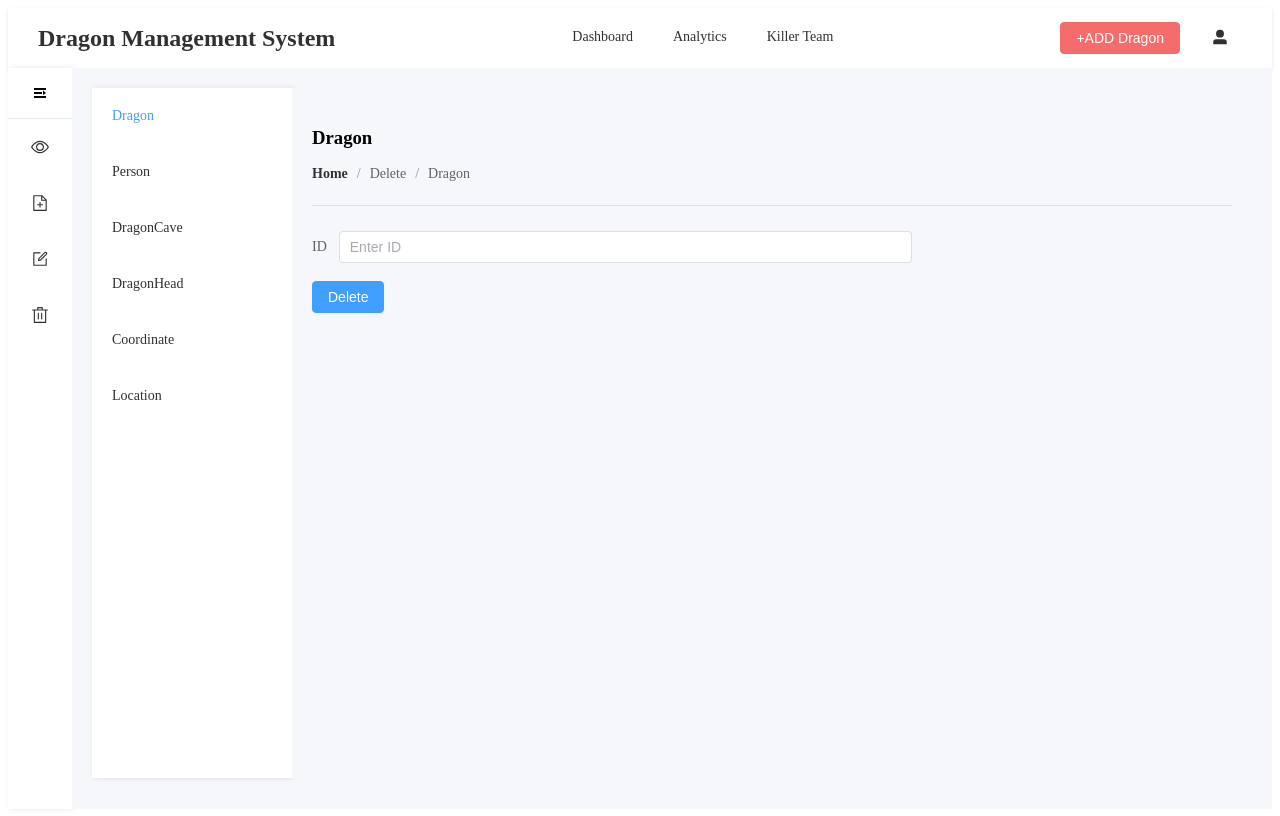
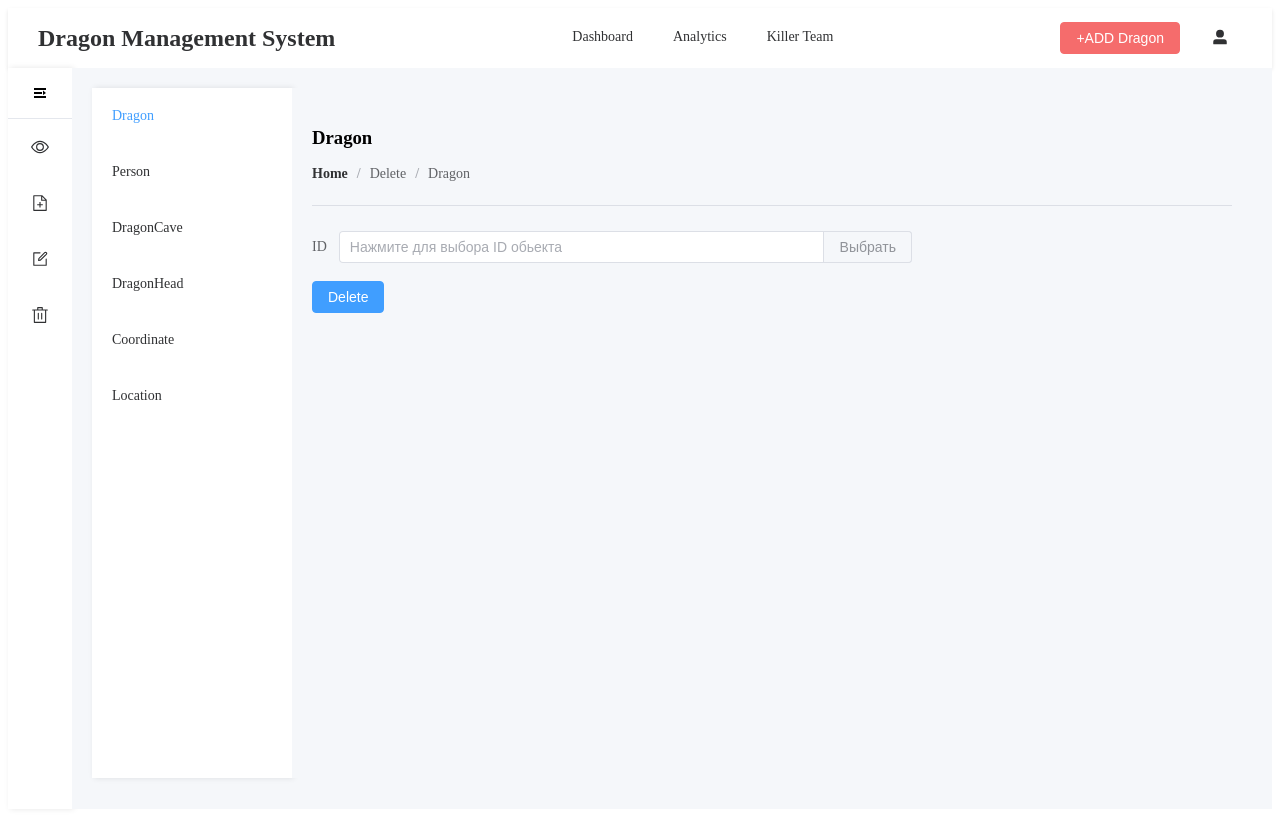
Before and after one commit to Luhter1/isLab1, a Vue app in the folder frontend/: page /delete/Dragon in a window 1280 px wide. Built offline with nearby package versions, Linux system fonts and the light colour scheme; no server answers; sample sign-in values are in the browser's storage.

Commit message:
add autocomplite for delete

```diff
--- a/frontend/src/components/Common/EntitySelectField.vue
+++ b/frontend/src/components/Common/EntitySelectField.vue
@@ -87,6 +87,25 @@ const handleSelectClick = (row: any) => {
       <!-- Динамические колонки конкретной сущности -->
       <component :is="tableComponent" />
 
+        <!-- Created By -->
+        <el-table-column
+          label="Created By"
+          align="center"
+        >
+          <template #header>
+            <span>
+              <el-icon><User /></el-icon>
+              Created By
+            </span>
+          </template>
+          <template #default="{ row }">
+            <div v-if="row.createdBy" class="user-cell">
+              <span>{{ row.createdBy.username }}</span>
+            </div>
+            <span v-else class="empty-value">System</span>
+          </template>
+        </el-table-column>
+
       <!-- Кнопка выбора -->
       <el-table-column label="Выбрать" width="120" align="center">
         <template #default="{ row }">
--- a/frontend/src/components/Common/GenericDeleteById.vue
+++ b/frontend/src/components/Common/GenericDeleteById.vue
@@ -1,13 +1,17 @@
 <script lang="ts" setup generic="TDto extends { id: any }">
 import { reactive, ref, watch } from 'vue'
+import type { Component } from 'vue'
 import { useRoute, useRouter } from 'vue-router'
 import type { FormInstance, FormRules } from 'element-plus'
+import EntitySelectField from '@/components/Common/EntitySelectField.vue'
 
 interface DeleteId {
   id: number;
 }
 
 const props = defineProps<{
+  service,
+  tableComponent: Component,
   deleteT: (id: number) => Promise<TDto>,
   formLabel?: string,
 }>()
@@ -94,7 +98,13 @@ watch(() => route.query.id, async (newId) => {
     label-width="auto"
   >
     <el-form-item label="ID" prop="id">
-      <el-input v-model.number="Delete.id" type="number" placeholder="Enter ID"/>
+      <EntitySelectField
+      v-model="Delete.id"
+      label="Select ID"
+      placeholder="Нажмите для выбора ID обьекта"
+      :service="service"
+      :table-component="tableComponent"
+      />
     </el-form-item>
 
     <el-form-item>
--- a/frontend/src/views/sidebar/DeleteContainer.vue
+++ b/frontend/src/views/sidebar/DeleteContainer.vue
@@ -4,20 +4,28 @@ import { useRoute, useRouter } from 'vue-router'
 import GenericDeleteById from '@/components/Common/GenericDeleteById.vue'
 
 import LocationService from '@/services/LocationService'
+import LocationTable from '@/components/Location/Table.vue'
 
 import CoordinateService from '@/services/CoordinatesService'
+import CoordinateTable from '@/components/Coordinates/Table.vue'
 
 import DragonHeadService from '@/services/DragonHeadService'
+import DragonHeadTable from '@/components/DragonHead/Table.vue'
 
 import DragonCaveService from '@/services/DragonCaveService'
+import DragonCaveTable from '@/components/DragonCave/Table.vue'
 
 import PersonService from '@/services/PeopleService'
+import PeopleTable from '@/components/Person/Table.vue'
 
 import DragonService from '@/services/DragonService'
+import DragonTable from '@/components/Dragon/Table.vue'
 
 
 
 interface ComponentConfig {
+  service,
+  tableComponent,
   deleteT: (id: number) => Promise<any>,
   formLabel: string,
 }
@@ -27,32 +35,44 @@ const router = useRouter()
 
 const deleteConfigs: Record<string, ComponentConfig> = {
   Dragon: {
+    service: DragonService,
+    tableComponent: DragonTable,
     deleteT: DragonService.delete,
     formLabel: "Dragon",
   },
 
   Person: {
+    service: PersonService,
+    tableComponent: PeopleTable,
     deleteT: PersonService.delete,
     formLabel: "Person",
 
   },
 
   DragonCave: {
+    service: DragonCaveService,
+    tableComponent: DragonCaveTable,
     deleteT: DragonCaveService.delete,
     formLabel: "DragonCave",
   },
 
   DragonHead: {
+    service: DragonHeadService,
+    tableComponent: DragonHeadTable,
     deleteT: DragonHeadService.delete,
     formLabel: "DragonHead",
   },
 
   Coordinate: {
+    service: CoordinateService,
+    tableComponent: CoordinateTable,
     deleteT: CoordinateService.delete,
     formLabel: "Coordinate",
   },
 
   Location: {
+    service: LocationService,
+    tableComponent: LocationTable,
     deleteT: LocationService.delete,
     formLabel: "Location",
   },
@@ -112,6 +132,8 @@ watch(currentType, (type) => {
       <el-divider />
 
       <GenericDeleteById
+        :service="currentConfig.service"
+        :tableComponent="currentConfig.tableComponent"
         :key="`${currentType}-${route.query.id || 'new'}`"
         :deleteT="currentConfig.deleteT"
         :formLabel="currentConfig.formLabel"
```
